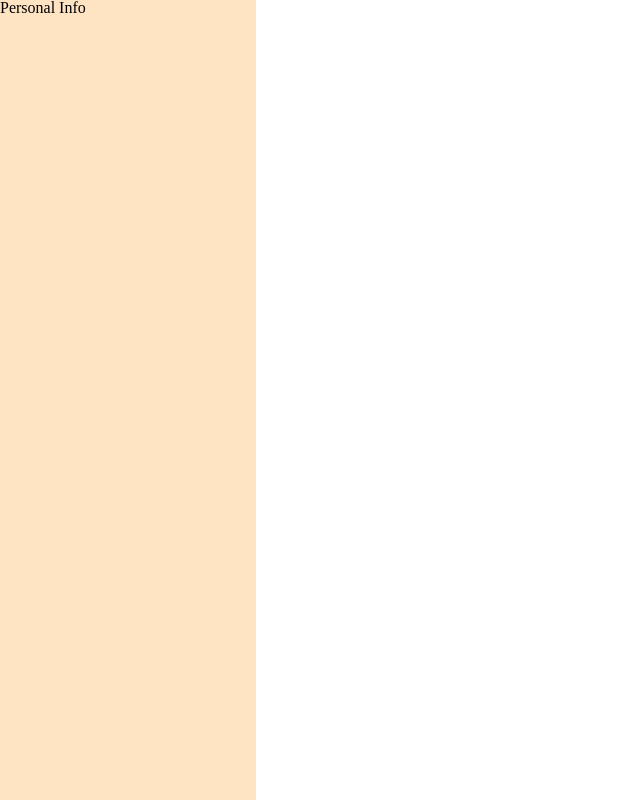
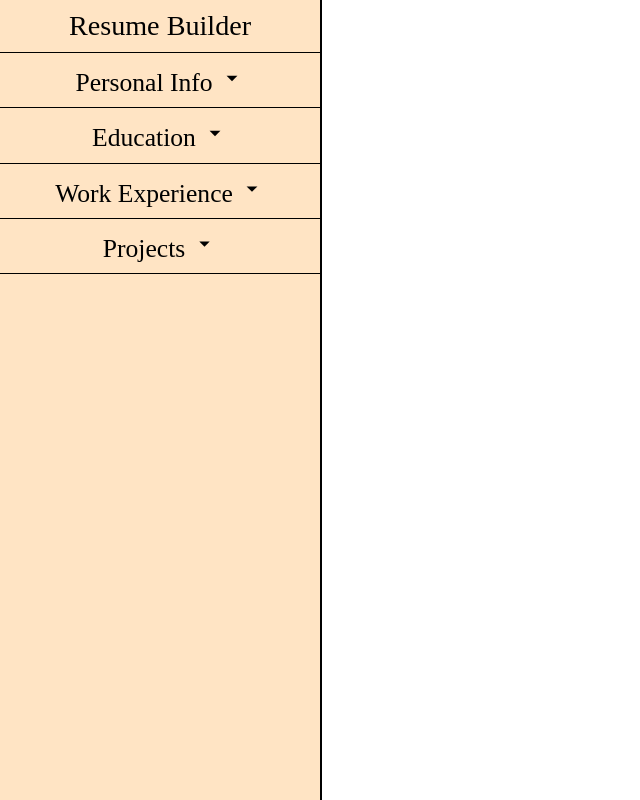
Before and after one commit to NMGVox/resume-builder, a React (Vite) app in the folder resume-builder/: page / in a window 1280 px wide. Shown: the whole page, without its empty margins (0-640 px from the left). Built offline with nearby package versions, Linux system fonts and the light colour scheme.

Commit message:
Add sidebar with basic show and hide

```diff
--- a/resume-builder/src/App.css
+++ b/resume-builder/src/App.css
@@ -2,12 +2,18 @@ body {
   display: flex;
   width:100vw;
   height:100vh;
+  overflow: hidden;
+}
+
+.title {
+  font-size: 2.2vw;
 }
 
 .input-container {
-  width:20vw;
+  width:25vw;
   background-color: bisque;
   min-height: 100vh;
+  border-right: 2px solid black;
 }
 
 .resume-display {
@@ -15,3 +21,24 @@ body {
   background-color: rgb(1, 9, 59);
   width:100%;
 }
+
+.category {
+  display: flex;
+  justify-content: center;
+  align-items: center;
+  width: 100%;
+  padding: 1.5vh 0;
+  border-bottom: 1px solid black;
+  flex-direction: column;
+  gap:1vh;
+}
+
+
+.category-header {
+  font-size: 2vw;
+}
+
+.collapse {
+  width: 2vw;
+  height:auto;
+}
--- a/resume-builder/src/App.jsx
+++ b/resume-builder/src/App.jsx
@@ -1,13 +1,20 @@
 import { useState } from 'react';
+import Category from './components/category';
 import './App.css'
 
+
 function App() {
+
   return (
     <>
       <div className="input-container">
         <div className="category">
-          Personal Info
+          <h1 className="title">Resume Builder</h1>
         </div>
+        <Category categoryName="Personal Info" />
+        <Category categoryName="Education" />
+        <Category categoryName="Work Experience" />
+        <Category categoryName="Projects" />
       </div>
       <div className="resume-display">
         <div className="resume">
--- /dev/null
+++ b/resume-builder/src/components/category.jsx
@@ -0,0 +1,18 @@
+import { useState } from "react";
+import menuUp from '../assets/menu-up.svg';
+import menuDown from '../assets/menu-down.svg';
+
+export default function Category ({ categoryName }) {
+    const [show, setShow] = useState(false);
+
+    function showContent() {
+        setShow(!show);
+    }
+
+    return (
+        <div className="category" onClick={showContent}>
+            <h1 className="category-header">{categoryName} <img className="collapse" src={show ? menuUp : menuDown}></img></h1>
+            {show && <div>My PP hurt</div>}
+        </div>
+    );
+}
```
Also changed, not shown: resume-builder/src/assets/menu-down.svg (added), resume-builder/src/assets/menu-up.svg (added).
